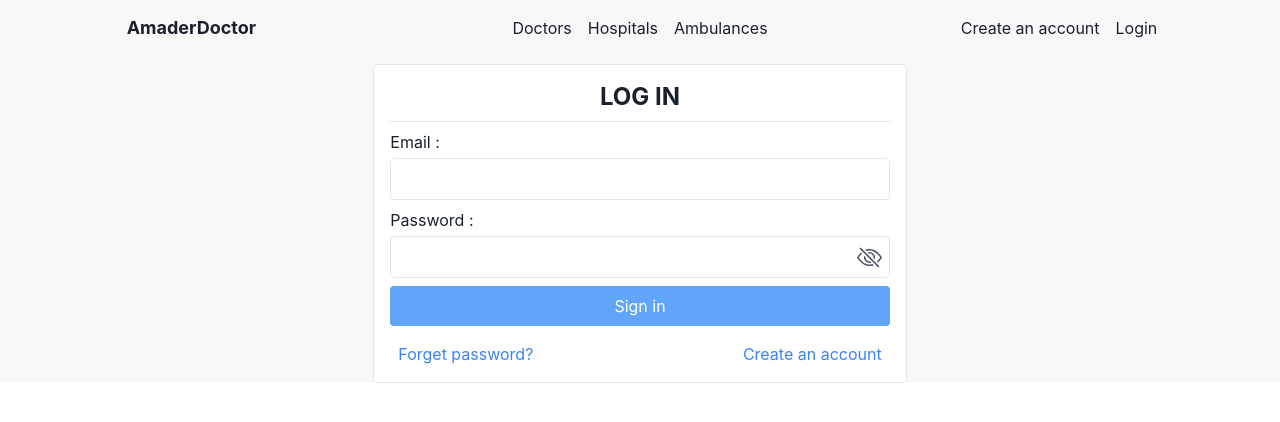
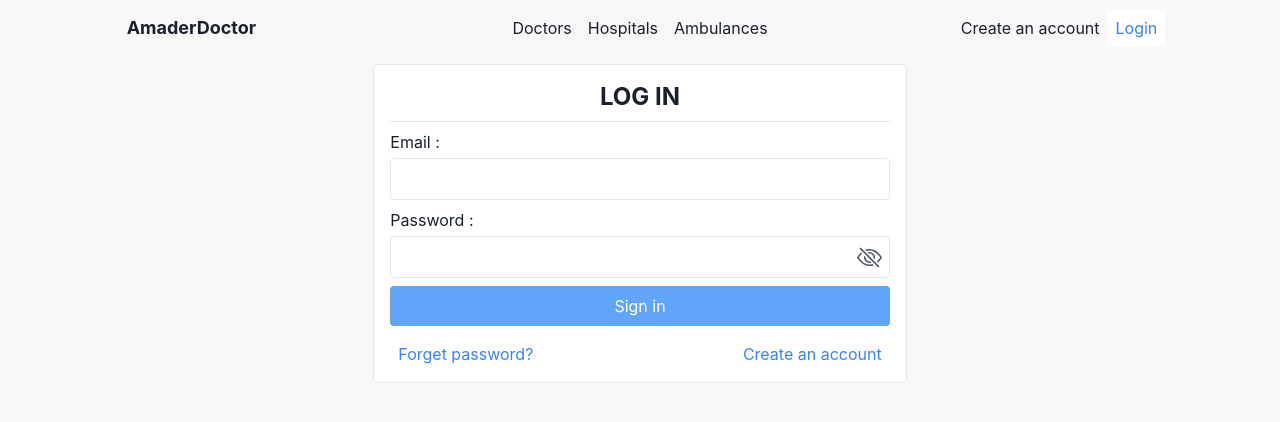
Before and after one commit to DevWithEasy/doc-appointment, a React (Create React App) app in the folder client/: page /signin in a window 1280 px wide. Shown: the top 422 px of the page. Built offline with nearby package versions, Linux system fonts and the light colour scheme.

Commit message:
homepage refractor

```diff
--- a/client/public/index.html
+++ b/client/public/index.html
@@ -14,6 +14,7 @@
     <link rel="manifest" href="%PUBLIC_URL%/manifest.json" />
 
     <title>AmaderDoctor - Best doctor appointment solution</title>
+
   </head>
   <body>
     <noscript>You need to enable JavaScript to run this app.</noscript>
--- a/client/src/components/Header.js
+++ b/client/src/components/Header.js
@@ -1,7 +1,7 @@
 import { useState } from "react";
 import { AiOutlineMenu } from "react-icons/ai";
 import { MdNotificationsNone } from 'react-icons/md';
-import { Link, useNavigate } from "react-router-dom";
+import { Link, NavLink, useNavigate } from "react-router-dom";
 import useUserStore from "../features/userStore";
 // import Menu from "./Menu";
 import {
@@ -26,52 +26,52 @@ export default function Header(){
         localStorage.removeItem('accessToken')
     }
     return(
-        <div className="w-full fixed top-0 left-0 z-10 bg-[#F8F8F8]">
+        <div className="w-full fixed top-0 left-0 z-10">
             <div className="w-10/12 mx-auto flex justify-between items-center p-2">
                 <div className="w-3/12">
-                    <div className="flex items-center space-x-3">
+                    <Link className="flex items-center space-x-3">
                         <AiOutlineMenu
                             size={25}
                             onClick={()=>setMenu(!menu)}
                             className="md:hidden"
-                         />
+                        />
                         <span className="text-lg font-bold">AmaderDoctor</span>
-                    </div>
+                    </Link>
                 </div>
 
                 <div className="w-6/12 flex justify-center">
-                    <Link to="/doctors" className="p-2 hover:bg-white trasition-all duration-300 rounded">
+                    <NavLink to="/doctors" className="p-2 hover:bg-white trasition-all duration-300 rounded">
                         Doctors
-                    </Link>
-                    <Link to="/doctors" className="p-2 hover:bg-white trasition-all duration-300 rounded">
+                    </NavLink>
+                    <NavLink to="/hospitals" className="p-2 hover:bg-white trasition-all duration-300 rounded">
                         Hospitals
-                    </Link>
-                    <Link to="/doctors" className="p-2 hover:bg-white trasition-all duration-300 rounded">
+                    </NavLink>
+                    <NavLink to="/ambulences" className="p-2 hover:bg-white trasition-all duration-300 rounded">
                         Ambulances
-                    </Link>
+                    </NavLink>
                 </div>
 
                 <div className="w-3/12 flex justify-end">
                     {
                         !isAuth ?
                         <div>
-                            <Link to="/signup" className="p-2 hover:bg-white trasition-all duration-300 rounded">
+                            <NavLink to="/signup" className="p-2 hover:bg-white trasition-all duration-300 rounded">
                                 Create an account
-                            </Link>
-                            <Link to="/signin" className="p-2 hover:bg-white trasition-all duration-300 rounded">
+                            </NavLink>
+                            <NavLink to="/signin" className="p-2 hover:bg-white trasition-all duration-300 rounded">
                                 Login
-                            </Link>
+                            </NavLink>
                         </div>
                         :
                         <div
                             className="flex justify-end items-center space-x-2"
                         >
-                            <Link to="/notification" className="relative p-2 hover:bg-white trasition-all duration-300 rounded">
+                            <NavLink to="/notification" className="relative p-2 hover:bg-white trasition-all duration-300 rounded">
                                 <MdNotificationsNone size={25} className=""/>
                                 {user?.notifications?.length > 0 && <div className="absolute -right-1 -top-0 w-5 h-5 flex justify-center items-center bg-red-500 text-white text-xs rounded-full">
                                     <span>{user?.notifications.filter(notification=>notification.status === 'unread').length}</span>
                                 </div>}
-                            </Link>
+                            </NavLink>
                             <Menu>
                                 <MenuButton>
                                     <img src={user?.image?.url} alt="" className="w-6 h-6  rounded-full border"/>
--- a/client/src/index.css
+++ b/client/src/index.css
@@ -1,9 +1,7 @@
 @tailwind base;
 @tailwind components;
 @tailwind utilities;
-body{
-    @apply bg-[#F8F8F8]
+
+.active{
+    @apply bg-white text-blue-500
 }
-.active{
-    @apply bg-white
-}
--- a/client/src/pages/Home.js
+++ b/client/src/pages/Home.js
@@ -1,12 +1,16 @@
 import { useEffect, useState } from "react"
 import { getAllActiveDoctors } from "../utils/doctors_utils"
+import { Link, useNavigate } from "react-router-dom"
+import { FaBookMedical } from "react-icons/fa"
 
 export default function Home(){
+    const navigate = useNavigate()
     const [doctors,setDoctors] = useState([])
 
     useEffect(()=>{
         getAllActiveDoctors(setDoctors)
     },[])
+
     console.log(doctors)
     return(
         <div>
@@ -100,9 +104,9 @@ export default function Home(){
                                         <img src={doctor?.user?.image?.url} alt="" className='w-20 h-20 rounded-full'/>
                                     </div>
                                     <div
-                                        className="space-y-2"
+                                        className="space-y-1 text-sm"
                                     >
-                                        <p className='text-xl font-bold'>{doctor?.firstName} {doctor?.lastName}</p>
+                                        <p className='text-lg font-semibold'>{doctor?.firstName} {doctor?.lastName}</p>
                                         <p>{doctor?.education}</p>
                                         <p>{doctor?.specialization}</p>
                                         <p>{doctor?.experienceArea}</p>
@@ -110,6 +114,16 @@ export default function Home(){
                                             doctor?.designation && doctor?.workedAt && <p>{doctor?.designation} of {doctor?.workedAt}</p>
                                         }
                                         <p>Fee - {doctor?.feesPerConsultation}</p>
+                                        <button
+                                            onClick={()=>navigate(`/appointment-submit/${doctor?._id}`)}
+                                            className="bg-red-500 text-white px-4 py-1 rounded-md"
+                                        >
+                                            Appointment
+                                        </button>
+                                        {/* <Link to={`/appointment-submit/${doctor?._id}`} className='flex justify-center items-center space-x-2 text-blue-500 px-4 py-1 rounded-full border border-blue-500 hover:bg-blue-500 hover:text-white transition-all duration-300'>
+                                            <FaBookMedical size={15}/>
+                                            <span>Appointment</span>
+                                        </Link> */}
                                     </div>
                                 </div>)
                             }
--- a/client/src/pages/Layout.js
+++ b/client/src/pages/Layout.js
@@ -4,7 +4,7 @@ import Header from "../components/Header";
 
 export default function Layout(){
     return(
-        <div className="bg-[#F8F8F8] pt-16">
+        <div className="h-screen pt-16 bg-[#F8F8F8] overflow-y-auto">
             <Header/>
             <Outlet/>
             <Toaster/>
--- a/client/tailwind.config.js
+++ b/client/tailwind.config.js
@@ -2,7 +2,6 @@
 module.exports = {
   content: [
     "./src/**/*.{js,jsx,ts,tsx}",
-    "./public/**/*.{html}",
   ],
   theme: {
     extend: {},
```
Also changed, not shown: 1 other file (tests, documents, lock files or other folders).
